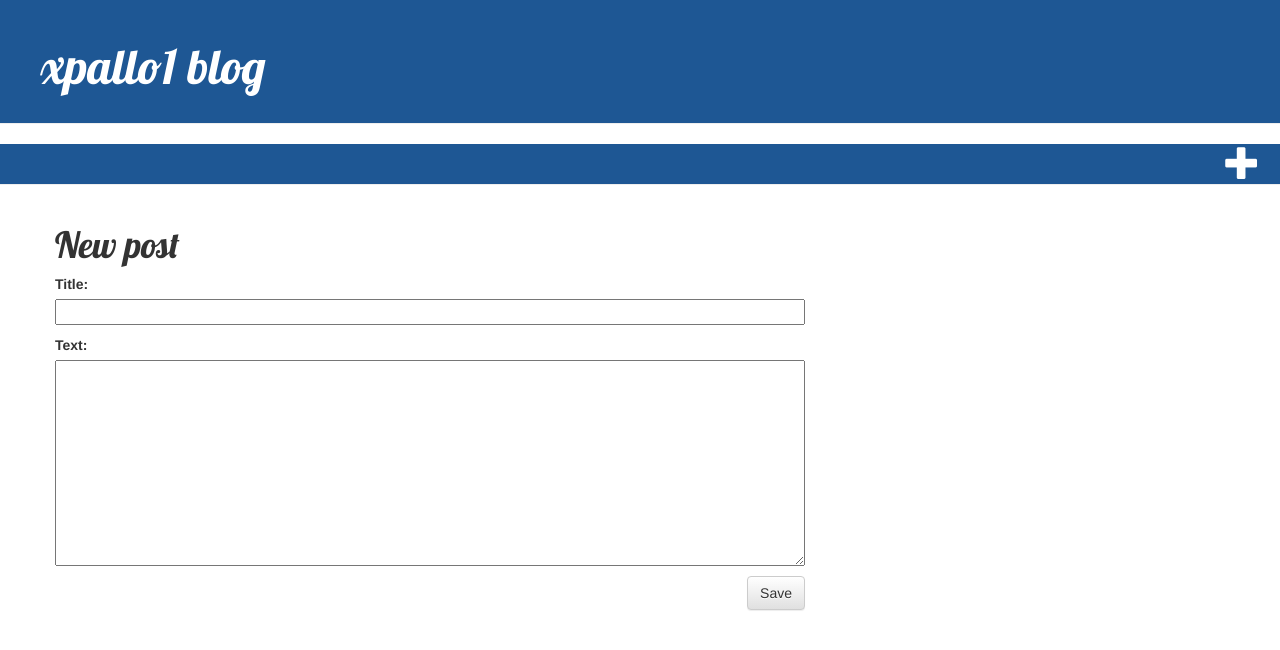
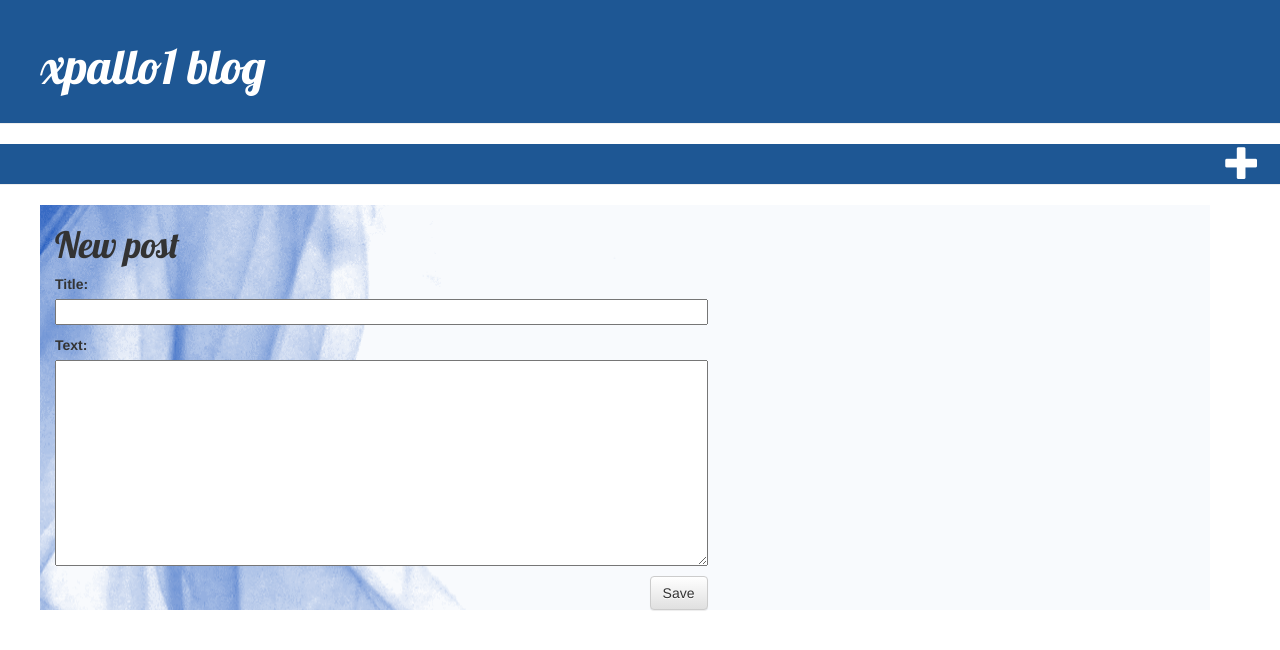
Before and after one commit to xpallo1/my-first-blog, a Django app: page /post/new/ in a window 1280 px wide. Shown: the top 650 px of the page. Run offline with Django 3.2, Linux system fonts and the light colour scheme; some libraries are stand-ins or nearby versions.

Commit message:
Added background picture

```diff
--- a/blog/static/css/blog.css
+++ b/blog/static/css/blog.css
@@ -13,6 +13,10 @@
 
 .content {
     margin-left: 40px;
+    background: url("/static/images/smoke.gif");
+    background-position: right top;
+    background-repeat: repeat-y;
+
 }
 
 h1, h2, h3, h4 {
--- a/blog/templates/blog/base.html
+++ b/blog/templates/blog/base.html
@@ -16,11 +16,15 @@
     <div class="page-header">
 
     </div>
+
     <div class="content container">
         <div class="row">
-            <div class="col-md-8">
+            <div class="col-md-7">
             {% block content %}
             {% endblock %}
+            </div>
+            <div class="col-md-2">
+            <!--<img src="{% static 'images/smoke.gif' %}">-->
             </div>
         </div>
     </div>
```
Also changed, not shown: blog/static/images/smoke.gif (added).
